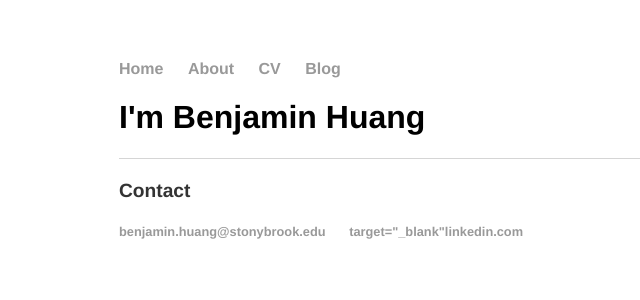
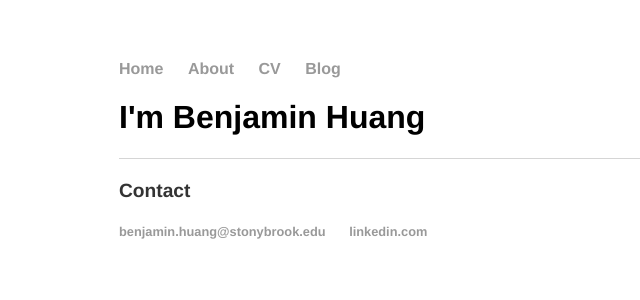
Before and after one commit to benjaminhuang13/benjaminhuang13.github.io, a Jekyll site: the page built from index.html, in a window 1280 px wide. Shown: the top 300 px of the page, without its empty margins (73-713 px from the left). Built offline with Jekyll 4.4.1, drawn with Linux system fonts in a browser that asks for light colours.

Commit message:
Update default.html

```diff
--- a/_layouts/default.html
+++ b/_layouts/default.html
@@ -23,7 +23,7 @@
 	    		<ul>
 				<p> Contact </p>
 	        		<li><a href="mailto:benjaminhuang13@stonybrook.edu">benjamin.huang@stonybrook.edu</a></li>
-	        		<li><a href="https://www.linkedin.com/in/benjaminhuang3/">target="_blank"linkedin.com</a></li>
+	        		<li><a href="https://www.linkedin.com/in/benjaminhuang3/"target="_blank">linkedin.com</a></li>
 
 				</ul>
 			</footer>
```
